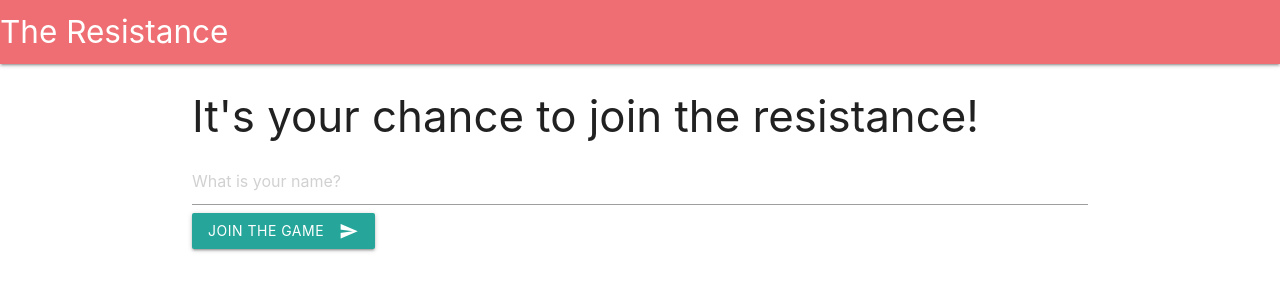
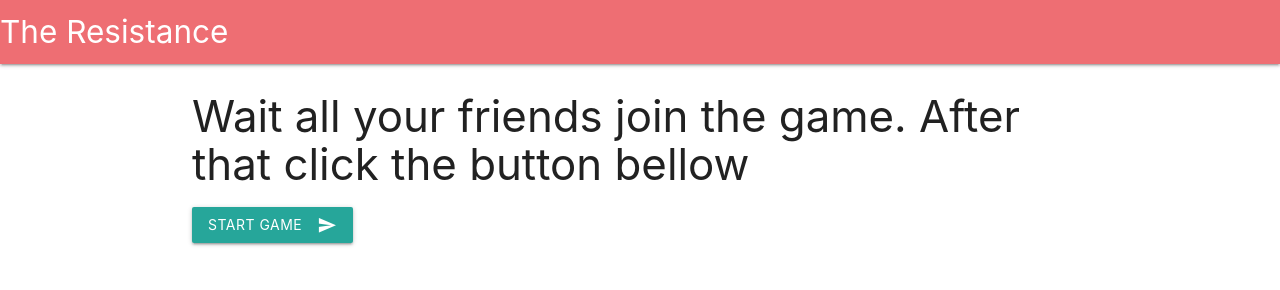
Before and after one commit to newtonbeck/resistance, a website: page index.html in a window 1280 px wide. Drawn offline with nearby package versions, Linux system fonts and the light colour scheme; no server answers.

Commit message:
Css on the second screen

```diff
--- a/index.html
+++ b/index.html
@@ -15,7 +15,7 @@
         </nav>
 
         </div>
-        <div class="container">
+        <div class="container" style="display: none">
             <h3>It's your chance to join the resistance!</h3>
 
             <form id="join-form">
@@ -27,10 +27,13 @@
             </form>
         </div>
 
-        <div style="display: none">
+        <div class="container">
             <form id="start-game-form">
-                <p>Wait all your friends join the game. After that click the button bellow</p>
-                <button>Start game</button>
+                <h3>Wait all your friends join the game. After that click the button bellow</h3>
+                <button class="btn waves-effect waves-light">
+                        Start game
+                        <i class="material-icons right">send</i>
+                    </button>
             </form>
         </div>
 
```
